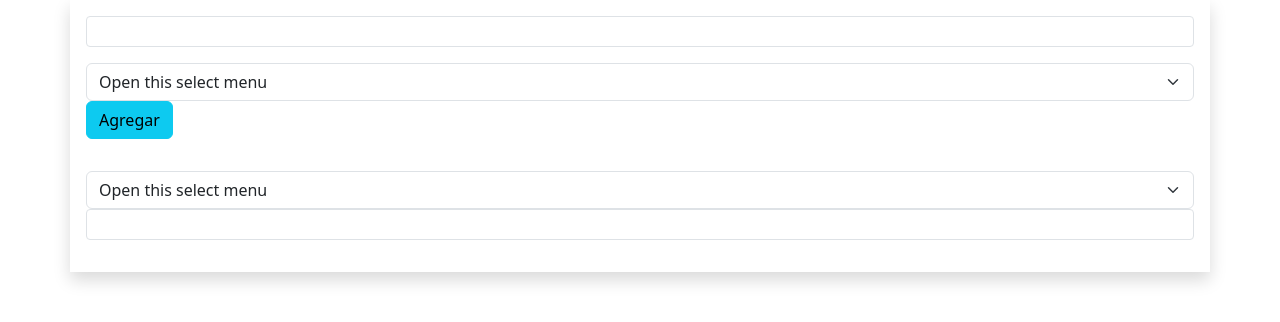
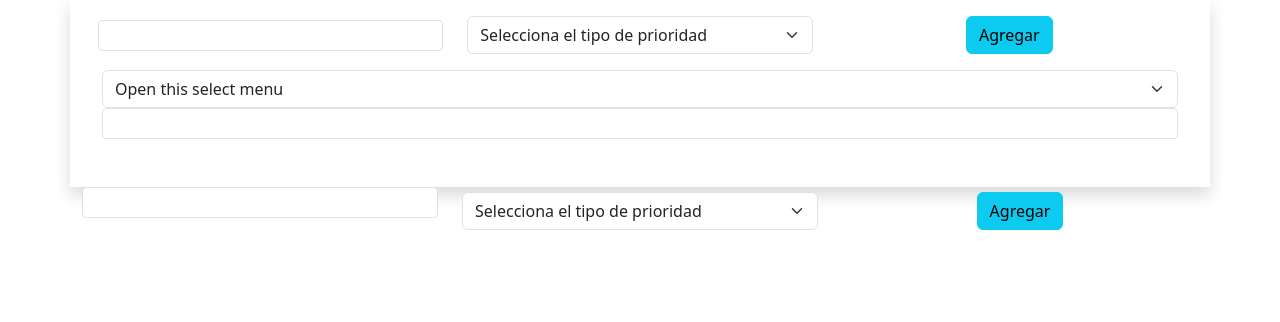
Before and after one commit to Gusjmaldonado/ListaTareas, a plain HTML site: page index.html in a window 1280 px wide. Drawn offline with nearby package versions, Linux system fonts and the light colour scheme.

Commit message:
modifico html, creo carpeta js con data y funciones

```diff
--- a/index.html
+++ b/index.html
@@ -9,25 +9,35 @@
     <link href="https://cdn.jsdelivr.net/npm/bootstrap@5.3.0/dist/css/bootstrap.min.css" rel="stylesheet"
         integrity="sha384-9ndCyUaIbzAi2FUVXJi0CjmCapSmO7SnpJef0486qhLnuZ2cdeRhO02iuK6FUUVM" crossorigin="anonymous">
     <link rel="stylesheet" href="./css/style.css">
+    <script src="./js/data.js"></script>
 
 
 </head>
 
 <body>
+
     <section class="container shadow border-2 ">
-        <div class="row">
-            <div class="p-3">
-                <div class="input-group input-group-sm mb-3">
-                    <input type="text" class="col-6 form-control" aria-label="Sizing example input"
+        <div class="row p-3">
+            <div class="container text-center">
+                <div class="row align-items-center">
+                    <div class="col">
+                        <div class="input-group input-group-sm  ">
+                            <input type="text" class="col  form-control" aria-label="Sizing example input"
                                 aria-describedby="inputGroup-sizing-sm">
                         </div>
+                    </div>
+                    <div class="col">
                         <select class="form-select" aria-label="Default select example">
-                    <option selected>Open this select menu</option>
+                            <option selected>Selecciona el tipo de prioridad</option>
                             <option value="1">One</option>
                             <option value="2">Two</option>
                             <option value="3">Three</option>
                         </select>
-                <button type="button" class="btn btn-info  ">Agregar</button>
+                    </div>
+                    <div class="col">
+                        <button type="button" class="btn btn-info">Agregar</button>
+                    </div>
+                </div>
             </div>
 
             <div class="p-3">
@@ -45,14 +55,9 @@
             </div>
             <div id="tareas">
 
+
+
             </div>
-
-            <!-- <div class="input-group input-group-sm mb-3">
-                <span class="input-group-text" id="inputGroup-sizing-sm">Small</span>
-                <input type="text" class="form-control" aria-label="Sizing example input"
-                    aria-describedby="inputGroup-sizing-sm">
-            </div> -->
-
 
 
 
@@ -60,7 +65,29 @@
 
 
     </section>
-
+    <script src="./js/funciones.js"></script>
 </body>
 
 </html>
+
+<div class="container text-center">
+    <div class="row align-items-center">
+        <div class="col">
+            <div class="input-group input-group-sm mb-3">
+                <input type="text" class="col  form-control" aria-label="Sizing example input"
+                    aria-describedby="inputGroup-sizing-sm">
+            </div>
+        </div>
+        <div class="col">
+            <select class="form-select" aria-label="Default select example">
+                <option selected>Selecciona el tipo de prioridad</option>
+                <option value="1">One</option>
+                <option value="2">Two</option>
+                <option value="3">Three</option>
+            </select>
+        </div>
+        <div class="col">
+            <button type="button" class="btn btn-info">Agregar</button>
+        </div>
+    </div>
+</div>
```
Also changed, not shown: js/data.js (added), js/funciones.js (added). Lines whose indentation alone changed are shown as unchanged.
